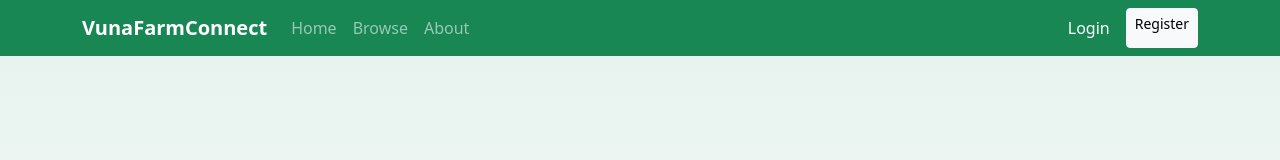
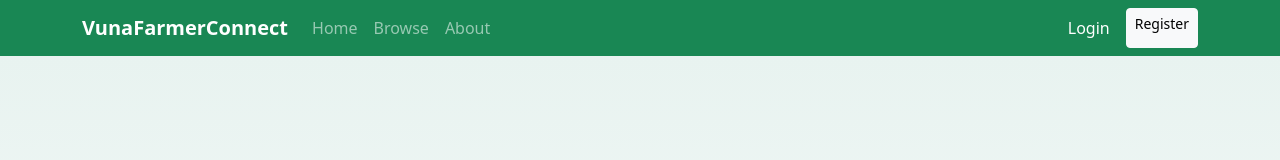
Before and after one commit to 11113345-56/vunafarmerconnect, a React (Vite) app: page /login in a window 1280 px wide. Shown: the top 160 px of the page. Built offline with nearby package versions, Linux system fonts and the light colour scheme; no server answers.

Commit message:
Update Navbar.jsx

```diff
--- a/src/components/Navbar.jsx
+++ b/src/components/Navbar.jsx
@@ -9,7 +9,7 @@ function Navbar() {
   return (
     <nav className="navbar navbar-expand-lg navbar-dark bg-success sticky-top">
       <div className="container">
-        <Link className="navbar-brand fw-bold" to="/">VunaFarmConnect</Link>
+        <Link className="navbar-brand fw-bold" to="/">VunaFarmerConnect</Link>
         <button className="navbar-toggler" type="button" data-bs-toggle="collapse" data-bs-target="#mainNav">
           <span className="navbar-toggler-icon"></span>
         </button>
```
